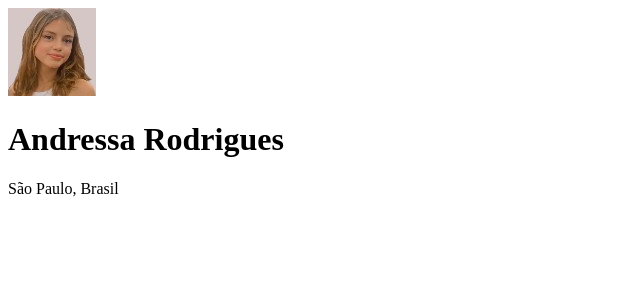
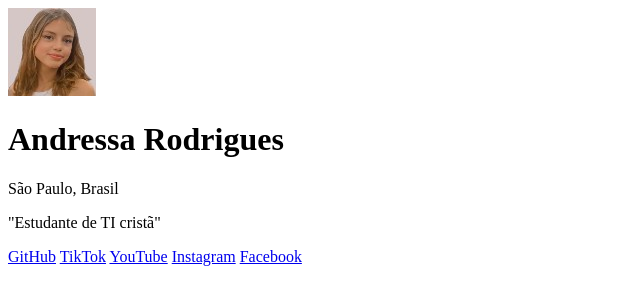
Before and after one commit to Andressa-Rodrigues-Accacio-12A/meus-links, a plain HTML site: page index.html in a window 1280 px wide. Shown: the whole page, without its empty margins (0-640 px from the left). Drawn offline with Linux system fonts and the light colour scheme.

Commit message:
término do html

```diff
--- a/index.html
+++ b/index.html
@@ -10,6 +10,16 @@
         <img src="./andressa88x88.jpg" alt="imagem do criador da página de links, Andressa Rodrigues">
         <h1>Andressa Rodrigues</h1>
         <p>São Paulo, Brasil</p>
+
+        <p>"Estudante de TI cristã"</p>
+
+        <a href="https://github.com/Andressa-Rodrigues-Accacio-12A">GitHub</a>
+        <a href="https://www.tiktok.com/@user10022009_">TikTok</a>
+        <a href="www.youtube.com/@andressa6943">YouTube</a>
+        <a href="https://www.instagram.com/andressaaxl">Instagram</a>
+        <a href="https://web.facebook.com/andressa.rodriguesaccacio/">Facebook</a>
+
+
     </div>
 </body>
 </html>
```
